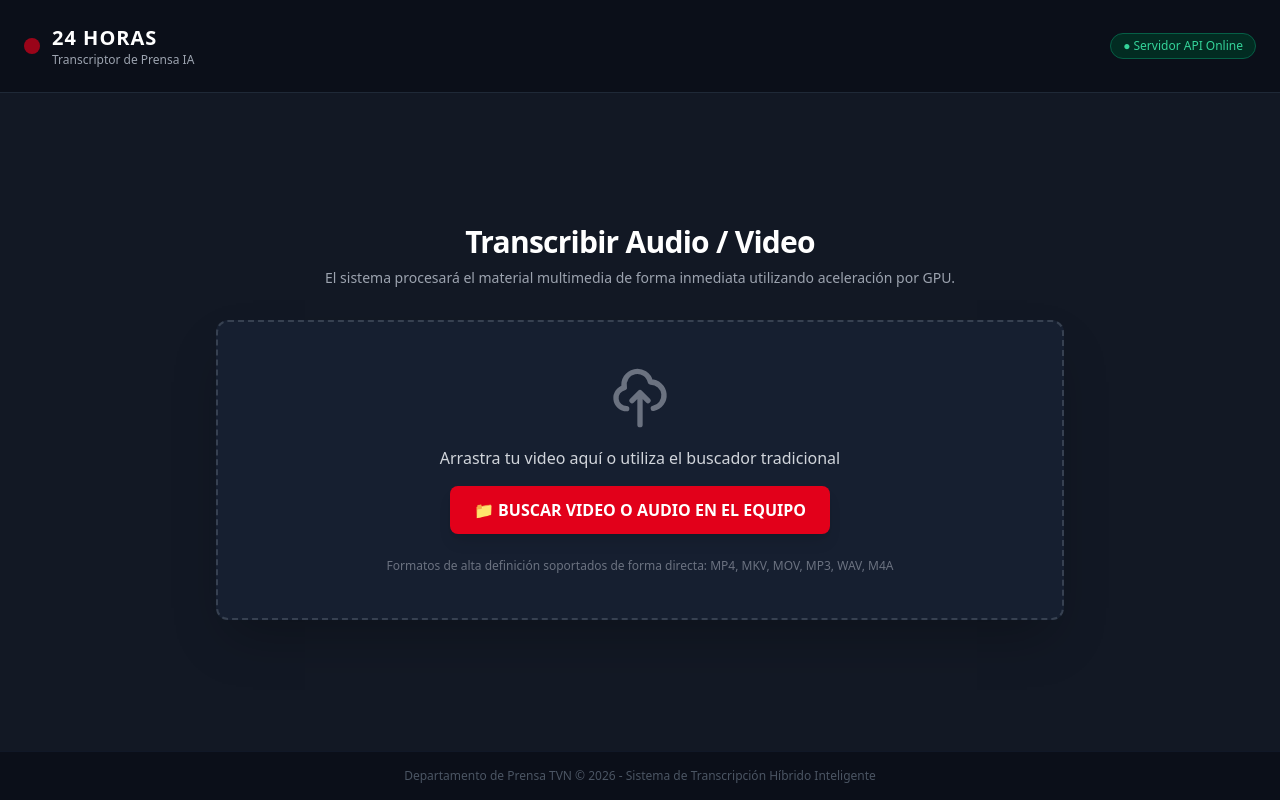
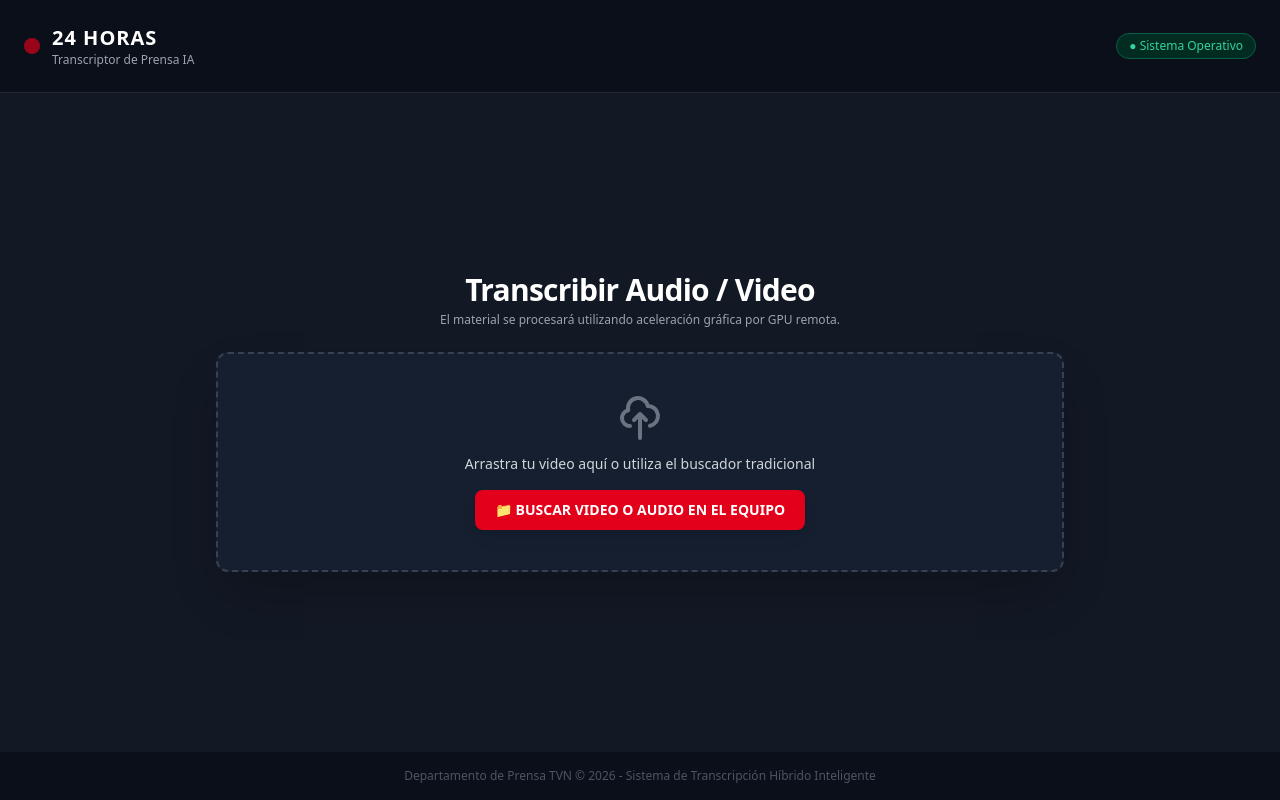
Before and after one commit to sergiofica-max/transcriptor-tvn-1, a FastAPI app: page / in a window 1280 px wide. Run offline with FastAPI, Linux system fonts and the light colour scheme; some libraries are stand-ins or nearby versions.

Commit message:
Update index.html

```diff
--- a/TVN-TRANSCRIPTOR/templates/index.html
+++ b/TVN-TRANSCRIPTOR/templates/index.html
@@ -24,56 +24,56 @@
             </div>
         </div>
         <span class="bg-emerald-950 text-emerald-400 border border-emerald-800 text-xs px-3 py-1 rounded-full font-medium">
-            ● Servidor API Online
+            ● Sistema Operativo
         </span>
     </header>
 
     <main class="flex-1 flex flex-col items-center justify-center p-6 w-full max-w-4xl mx-auto">
-        <div class="text-center max-w-2xl mb-8">
-            <h2 class="text-3xl font-extrabold mb-2 tracking-tight">Transcribir Audio / Video</h2>
-            <p class="text-gray-400 text-sm">El sistema procesará el material multimedia de forma inmediata utilizando aceleración por GPU.</p>
+        <div class="text-center max-w-2xl mb-6">
+            <h2 class="text-3xl font-extrabold mb-1 tracking-tight">Transcribir Audio / Video</h2>
+            <p class="text-gray-400 text-xs">El material se procesará utilizando aceleración gráfica por GPU remota.</p>
         </div>
 
-        <div id="dropzone" class="w-full bg-[#161f30] border-2 border-dashed border-gray-700 rounded-xl p-8 flex flex-col items-center justify-center shadow-2xl transition-all duration-300 min-h-[300px]">
-
-            <svg xmlns="http://www.w3.org/2000/svg" class="h-16 w-16 text-gray-500 mb-4" fill="none" viewBox="0 0 24 24" stroke="currentColor">
+        <div id="dropzone" class="w-full bg-[#161f30] border-2 border-dashed border-gray-700 rounded-xl p-6 flex flex-col items-center justify-center shadow-2xl transition-all duration-300 min-h-[220px]">
+            <svg xmlns="http://www.w3.org/2000/svg" class="h-12 w-12 text-gray-500 mb-3" fill="none" viewBox="0 0 24 24" stroke="currentColor">
                 <path stroke-linecap="round" stroke-linejoin="round" stroke-width="2" d="M7 16a4 4 0 01-.88-7.903A5 5 0 1115.9 6L16 6a5 5 0 011 9.9M15 13l-3-3m0 0l-3 3m3-3v12" />
             </svg>
-
-            <p class="text-base font-medium text-gray-300 text-center mb-4">
-                Arrastra tu video aquí o utiliza el buscador tradicional
-            </p>
+            <p class="text-sm font-medium text-gray-300 text-center mb-4">Arrastra tu video aquí o utiliza el buscador tradicional</p>
 
             <div class="relative cursor-pointer">
                 <input type="file" id="fileInput" accept="video/*,audio/*" class="absolute inset-0 w-full h-full opacity-0 cursor-pointer z-50">
-                <button type="button" class="bg-[#E2001A] hover:bg-red-700 text-white font-bold px-6 py-3 rounded-lg shadow-lg flex items-center gap-2 transition-colors duration-200">
+                <button type="button" class="bg-[#E2001A] hover:bg-red-700 text-white font-bold px-5 py-2.5 rounded-lg shadow-lg flex items-center gap-2 text-sm transition-colors duration-200">
                     📁 BUSCAR VIDEO O AUDIO EN EL EQUIPO
                 </button>
             </div>
-
-            <p class="text-xs text-gray-500 mt-6 text-center">Formatos de alta definición soportados de forma directa: MP4, MKV, MOV, MP3, WAV, M4A</p>
         </div>
 
-        <div id="status-card" class="w-full mt-6 p-6 rounded-xl bg-[#1c2536] border border-gray-800 hidden">
-            <div class="flex items-center justify-between mb-3">
-                <div class="flex items-center gap-3">
-                    <div class="w-3 h-3 bg-[#E2001A] rounded-full animate-ping"></div>
-                    <span id="status-text" class="text-sm font-semibold text-gray-200">Iniciando flujo de transcripción...</span>
+        <div id="status-card" class="w-full mt-4 p-4 rounded-xl bg-[#1c2536] border border-gray-800 hidden">
+            <div class="flex items-center justify-between mb-2">
+                <div class="flex items-center gap-2">
+                    <div class="w-2.5 h-2.5 bg-[#E2001A] rounded-full animate-ping"></div>
+                    <span id="status-text" class="text-xs font-semibold text-gray-200">Subiendo archivo multimedia...</span>
                 </div>
                 <span id="status-percentage" class="text-xs font-bold text-[#E2001A]">0%</span>
             </div>
-            <div class="w-full bg-gray-800 rounded-full h-2.5 mb-2">
-                <div id="status-bar" class="bg-[#E2001A] h-2.5 rounded-full transition-all duration-300" style="width: 0%"></div>
+            <div class="w-full bg-gray-800 rounded-full h-2 mb-1">
+                <div id="status-bar" class="bg-[#E2001A] h-2 rounded-full transition-all duration-300" style="width: 0%"></div>
             </div>
-            <p class="text-xs text-gray-400 italic" id="status-subtext">Conectando con los motores de WhisperX en tiempo real...</p>
+            <p class="text-[11px] text-gray-400 italic" id="status-subtext">Conectando con los motores Whisper...</p>
         </div>
 
-        <div id="result-card" class="w-full mt-6 hidden">
-            <div class="flex justify-between items-center mb-2">
+        <div id="player-card" class="w-full mt-4 p-4 rounded-xl bg-[#0b0f19] border border-gray-800 hidden flex flex-col items-center">
+            <label class="block text-xs font-bold uppercase tracking-wider text-gray-400 self-start mb-2">🎬 Vista previa de verificación:</label>
+            <video id="mediaPlayer" controls class="w-full max-h-64 bg-black rounded-lg hidden shadow-lg"></video>
+            <audio id="audioPlayer" controls class="w-full hidden mt-2"></audio>
+        </div>
+
+        <div id="result-card" class="w-full mt-4 hidden">
+            <div class="flex justify-between items-center mb-1">
                 <label class="block text-xs font-bold uppercase tracking-wider text-gray-400">Libreto de Prensa Generado:</label>
-                <span class="text-xs text-emerald-400 font-bold bg-emerald-950/50 px-2 py-0.5 rounded border border-emerald-800 animate-pulse">● Transcribiendo en vivo</span>
+                <span id="live-badge" class="text-[10px] text-emerald-400 font-bold bg-emerald-950/50 px-2 py-0.5 rounded border border-emerald-800 animate-pulse">● Transcribiendo en vivo</span>
             </div>
-            <textarea id="transcription-output" class="w-full h-72 p-4 bg-[#161f30] border-l-4 border-[#E2001A] text-gray-100 font-mono text-sm rounded-r-xl focus:outline-none resize-none shadow-inner" readonly placeholder="Esperando las primeras líneas del motor de IA..."></textarea>
+            <textarea id="transcription-output" class="w-full h-56 p-4 bg-[#161f30] border-l-4 border-[#E2001A] text-gray-100 font-mono text-sm rounded-r-xl focus:outline-none resize-none shadow-inner" readonly placeholder="Esperando líneas del motor de IA..."></textarea>
         </div>
     </main>
 
@@ -87,119 +87,4 @@
         const statusCard = document.getElementById('status-card');
         const statusBar = document.getElementById('status-bar');
         const statusText = document.getElementById('status-text');
-        const statusSubtext = document.getElementById('status-subtext');
-        const statusPercentage = document.getElementById('status-percentage');
-        const resultCard = document.getElementById('result-card');
-        const outputText = document.getElementById('transcription-output');
-
-        // Escuchar selección por buscador tradicional
-        fileInput.addEventListener('change', (e) => {
-            if (e.target.files && e.target.files.length > 0) {
-                handleFile(e.target.files[0]);
-            }
-        });
-
-        // PREVENIR COMPORTAMIENTO POR DEFECTO DEL NAVEGADOR (EVITA QUE ABRA EL VIDEO)
-        ['dragenter', 'dragover', 'dragleave', 'drop'].forEach(eventName => {
-            window.addEventListener(eventName, (e) => {
-                e.preventDefault();
-                e.stopPropagation();
-            }, false);
-            dropzone.addEventListener(eventName, (e) => {
-                e.preventDefault();
-                e.stopPropagation();
-            }, false);
-        });
-
-        // EFECTOS VISUALES AL ARRASTRAR SOBRE LA DROPZONE
-        ['dragenter', 'dragover'].forEach(eventName => {
-            dropzone.addEventListener(eventName, () => {
-                dropzone.classList.add('glow-pulse');
-            }, false);
-        });
-
-        ['dragleave', 'drop'].forEach(eventName => {
-            dropzone.addEventListener(eventName, () => {
-                dropzone.classList.remove('glow-pulse');
-            }, false);
-        });
-
-        // CAPTURAR SOLTADO DE ARCHIVO (DRAG & DROP CORREGIDO)
-        dropzone.addEventListener('drop', (e) => {
-            const dt = e.dataTransfer;
-            if (dt && dt.files && dt.files.length > 0) {
-                handleFile(dt.files[0]);
-            }
-        }, false);
-
-        // ENVIAR Y ACTIVAR TRANSCRIPCIÓN INMEDIATA
-        function handleFile(file) {
-            if (!file) return;
-
-            // Mostrar paneles INMEDIATAMENTE para dar feedback al usuario de prensa
-            statusCard.classList.remove('hidden');
-            resultCard.classList.remove('hidden'); // Se abre el cuadro de texto de inmediato
-            outputText.value = "";
-
-            statusText.innerText = "Subiendo y preparando flujo multimedia...";
-            statusSubtext.innerText = `Procesando: ${file.name} (${(file.size / (1024 * 1024)).toFixed(1)} MB)`;
-
-            const formData = new FormData();
-            formData.append('file', file);
-
-            const xhr = new XMLHttpRequest();
-            xhr.open('POST', '/upload', true);
-
-            // Progreso de carga en tiempo real
-            xhr.upload.addEventListener('progress', (e) => {
-                if (e.lengthComputable) {
-                    const porcentaje = Math.round((e.loaded / e.total) * 100);
-                    statusBar.style.width = porcentaje + '%';
-                    statusPercentage.innerText = porcentaje + '%';
-
-                    if (porcentaje === 100) {
-                        statusText.innerText = "Video recibido en el servidor.";
-                        statusSubtext.innerText = "Iniciando procesamiento con el motor WhisperX...";
-                    }
-                }
-            });
-
-            xhr.onload = function() {
-                if (xhr.status === 200) {
-                    const respuesta = JSON.parse(xhr.responseText);
-                    // Comenzar a consultar el texto de inmediato
-                    verificarEstado(respuesta.task_id);
-                } else {
-                    statusText.innerText = "Error al inicializar la tarea en Railway.";
-                }
-            };
-
-            xhr.send(formData);
-        }
-
-        // CONSULTA EN TIEMPO REAL AL WORKER
-        function verificarEstado(taskId) {
-            const interval = setInterval(async () => {
-                try {
-                    const res = await fetch(`/api/status/${taskId}`);
-                    const data = await res.json();
-
-                    if (data.estado === 'procesando') {
-                        statusText.innerText = "El motor de Inteligencia Artificial está transcribiendo...";
-                        statusSubtext.innerText = "Generando libreto por bloques de tiempo con WhisperX...";
-                    } else if (data.estado === 'completado') {
-                        clearInterval(interval);
-                        statusCard.classList.add('hidden');
-                        outputText.value = data.texto;
-                        // Cambiar la etiqueta a completado
-                        document.querySelector('.animate-pulse').innerText = "● Transcripción Finalizada";
-                        document.querySelector('.animate-pulse').className = "text-xs text-emerald-400 font-bold bg-emerald-950/50 px-2 py-0.5 rounded border border-emerald-800";
-                    }
-                } catch (err) {
-                    console.error("Error en polling:", err);
-                }
-            }, 2500); // Consulta rápida cada 2.5 segundos para máxima inmediatez
-        }
-    </script>
-</body>
-</html>
+        const statusSubtext = document.getElementById('status-subtext
```
